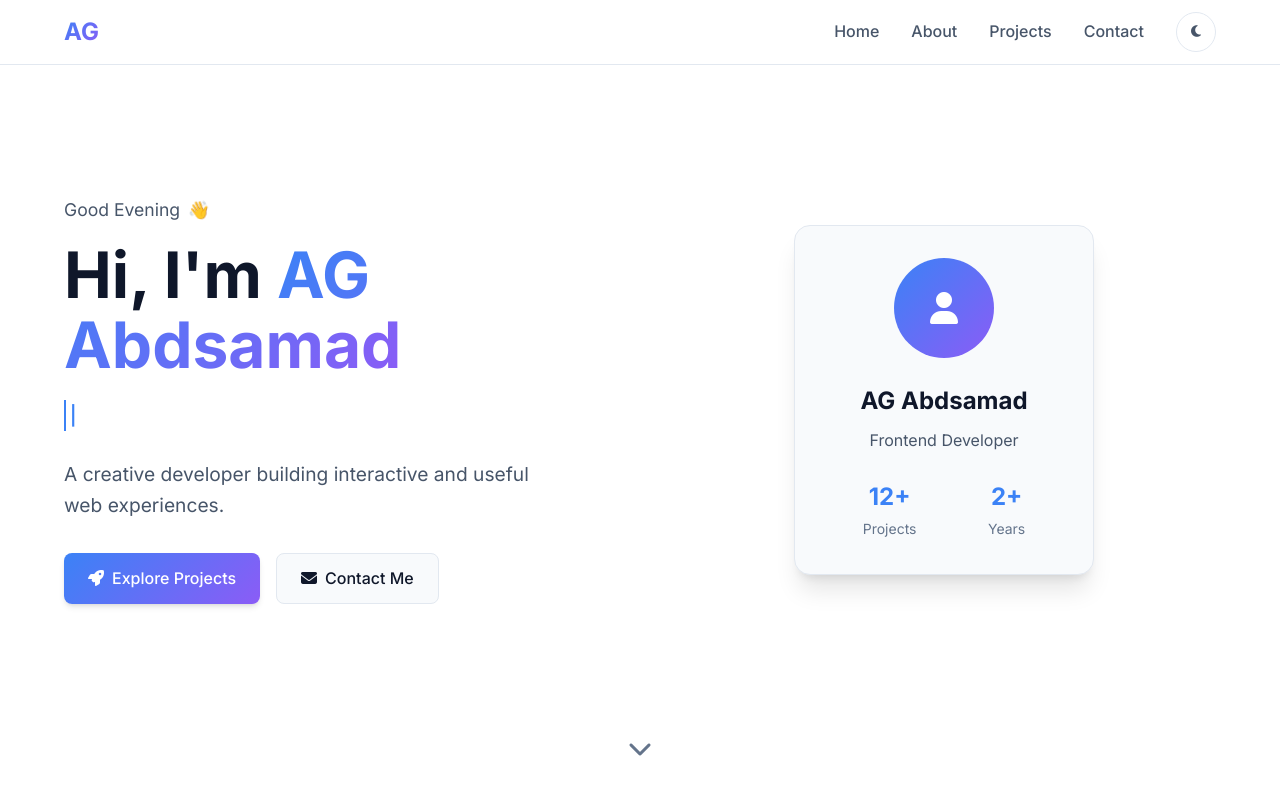
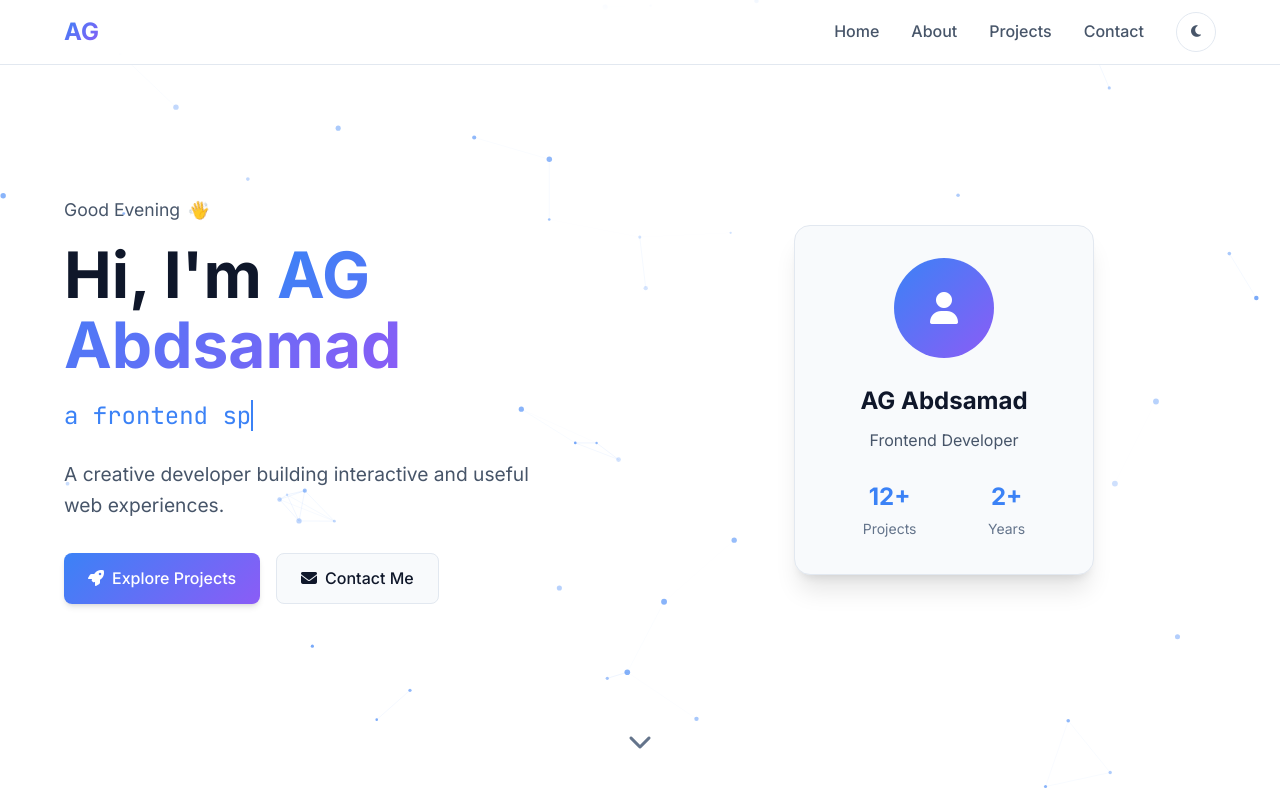
Before and after one commit to samad5002/samadportfolio, a plain HTML site: page index.html in a window 1280 px wide. Shown: the top 800 px of the page. Drawn offline with Linux system fonts and the light colour scheme; files that its build step writes are made by us from their sources.

Commit message:
Update index.html

```diff
--- a/index.html
+++ b/index.html
@@ -33,7 +33,7 @@
     <link rel="stylesheet" href="https://cdnjs.cloudflare.com/ajax/libs/font-awesome/6.4.0/css/all.min.css">
 
     <!-- Styles -->
-    <link rel="stylesheet" href="css/style.css">
+    <link rel="stylesheet" href="style.css">
 </head>
 <body>
     <!-- Navigation -->
@@ -327,6 +327,6 @@
     </div>
 
     <!-- Scripts -->
-    <script src="js/main.js"></script>
+   <script src="main.js" defer></script>
 </body>
 </html>
```
